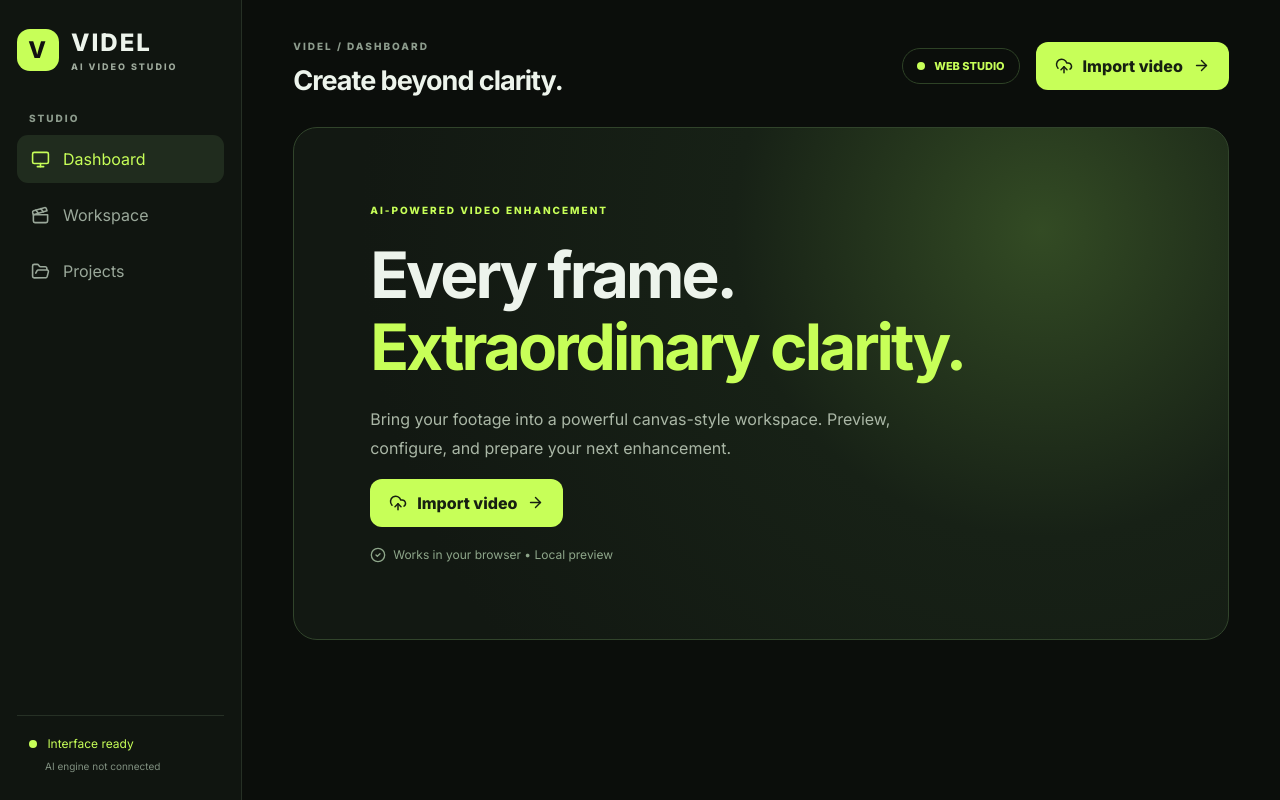
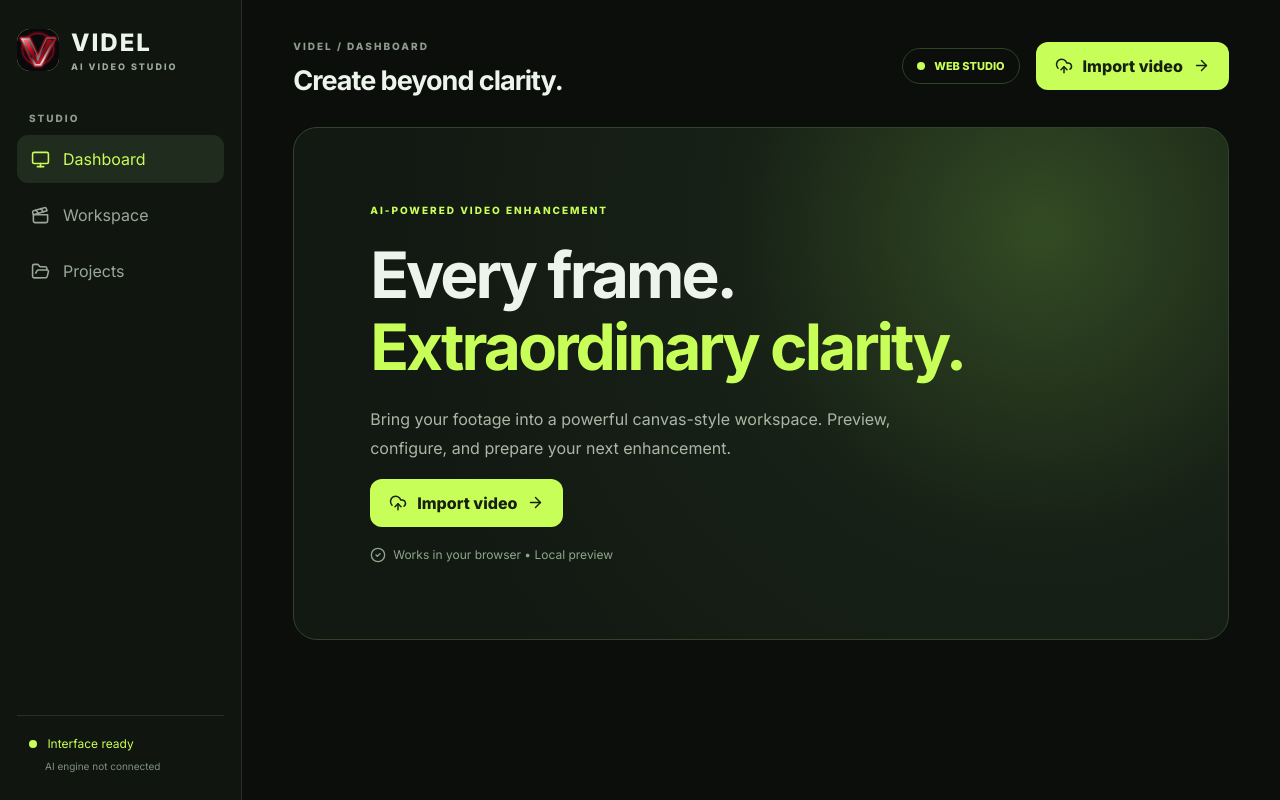
Before and after one commit to munya-meister/AI-Video-Upscaler, a React (Vite) app in the folder web/: page / in a window 1280 px wide. Built offline with nearby package versions, Linux system fonts and the light colour scheme.

Commit message:
Apply crimson and graphite VIDEL brand across web UI

```diff
--- a/web/src/main.tsx
+++ b/web/src/main.tsx
@@ -35,7 +35,7 @@ function App() {
   const importButton = <button className="primary" onClick={() => input.current?.click()}><UploadCloud size={18}/> Import video <ArrowRight size={17}/></button>;
   return <div className="shell">
     <aside className="sidebar">
-      <div className="brand"><span className="brand-icon">V</span><span>VIDEL<small>AI VIDEO STUDIO</small></span></div>
+      <div className="brand"><img className="brand-icon" src="/videl-mark.svg" alt="VIDEL metallic red V logo"/><span>VIDEL<small>AI VIDEO STUDIO</small></span></div>
       <div className="side-label">STUDIO</div>
       <nav>
         <button className={tab==="dashboard"?"active":""} onClick={()=>setTab("dashboard")}><Monitor size={19}/> Dashboard</button>
```
